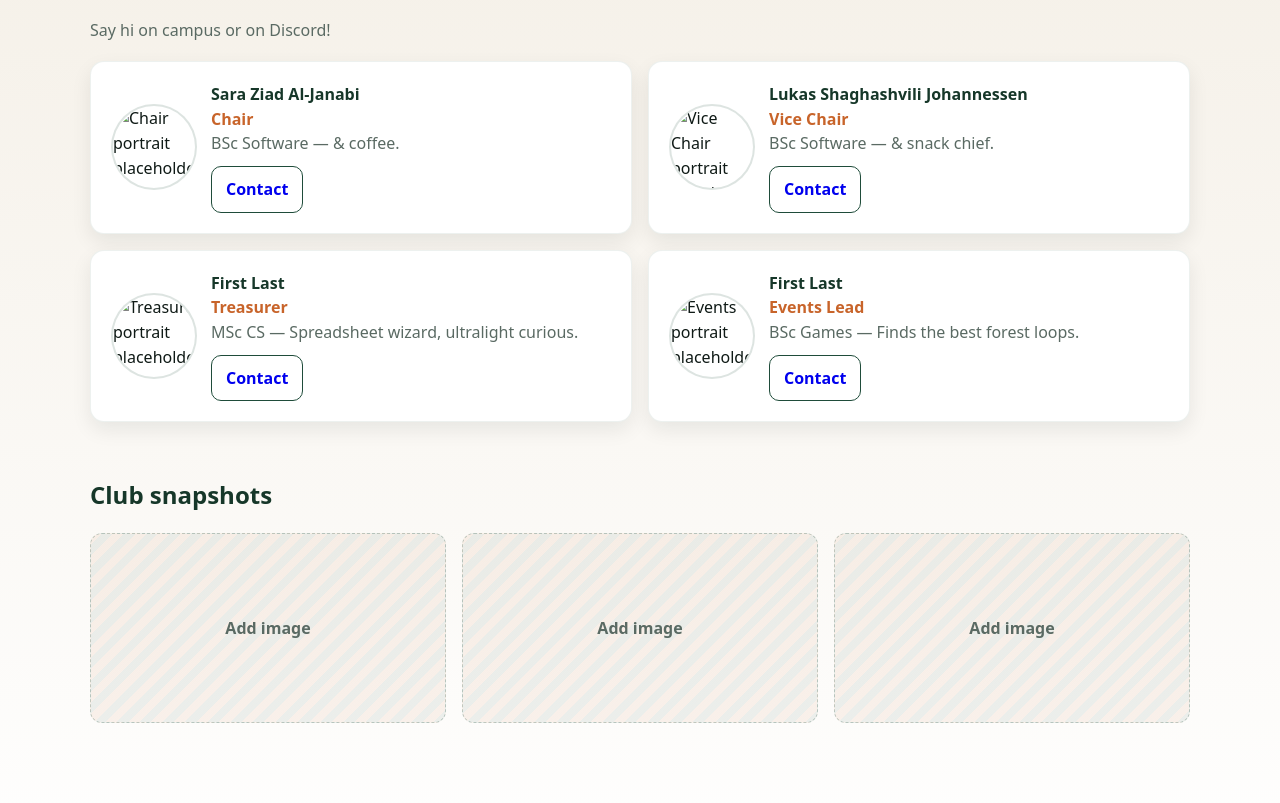
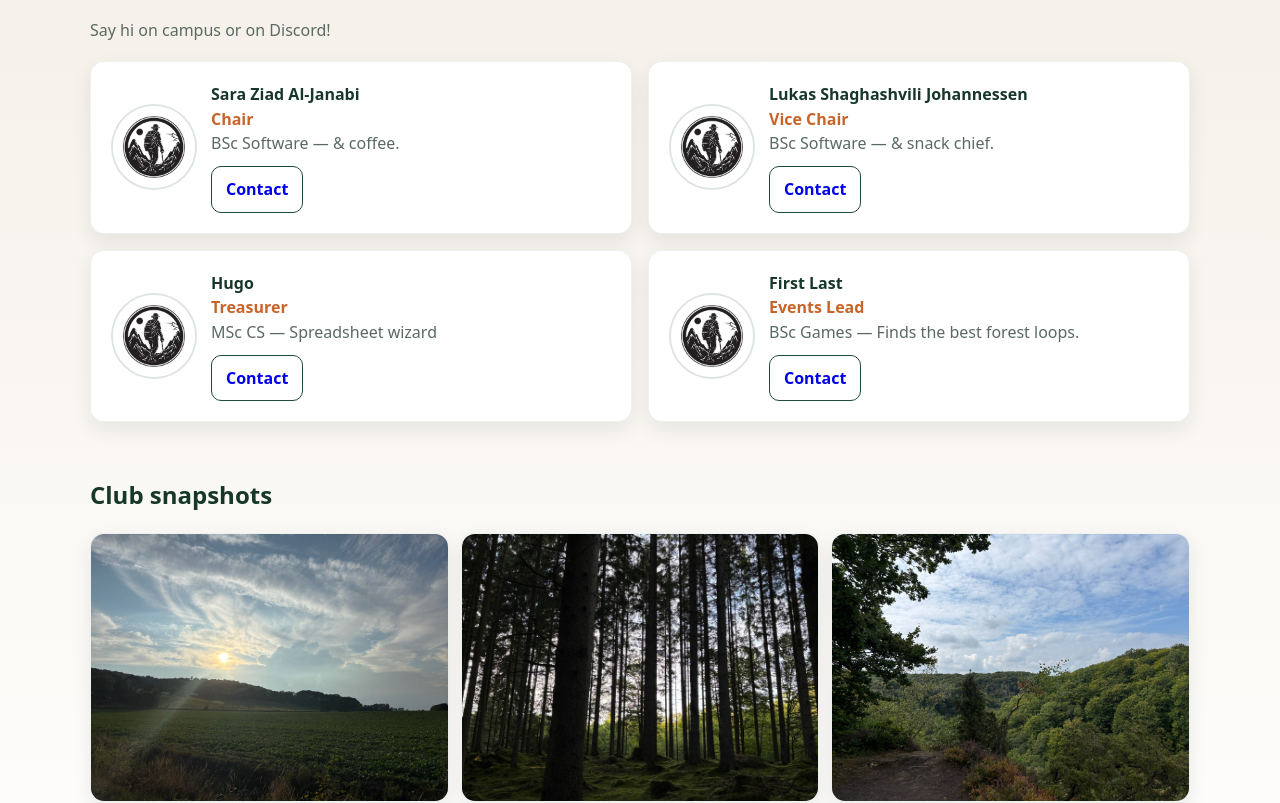
Before and after one commit to Lukas-14/TrekIT, a plain HTML site: page board.html in a window 1280 px wide. Shown: the part 157-960 px from the top of the page. Drawn offline with Linux system fonts and the light colour scheme.

Commit message:
feat: added images

```diff
--- a/board.html
+++ b/board.html
@@ -17,7 +17,7 @@
         <span>TrekIT • ITU Hiking Club</span>
       </a>
       <nav class="navlinks">
-        <a href="index.html">Home</a>
+        <a href="home.html">Home</a>
         <a href="schedule.html">Schedule</a>
         <a class="active" href="board.html">Board</a>
       </nav>
@@ -30,19 +30,18 @@
       <p class="meta" style="margin:8px 0 18px">Say hi on campus or on Discord!</p>
 
       <div class="grid-2">
-        <!-- Member card template: replace placeholder image/text -->
         <div class="card member">
-          <div class="avatar"><img src="images/board1.jpg" alt="Chair portrait placeholder" /></div>
+          <div class="avatar"><img src="images/hiker.jpg" alt="Chair portrait" /></div>
           <div>
             <div class="title">Sara Ziad Al-Janabi</div>
             <div class="role">Chair</div>
             <div class="meta">BSc Software — &amp; coffee.</div>
-            <p style="margin:.6rem 0 0"><a class="btn" href="salj@itu.dk">Contact</a></p>
+            <p style="margin:.6rem 0 0"><a class="btn" href="mailto:salj@itu.dk">Contact</a></p>
           </div>
         </div>
 
         <div class="card member">
-          <div class="avatar"><img src="images/board2.jpg" alt="Vice Chair portrait placeholder" /></div>
+          <div class="avatar"><img src="images/hiker.jpg" alt="Vice Chair portrait" /></div>
           <div>
             <div class="title">Lukas Shaghashvili Johannessen</div>
             <div class="role">Vice Chair</div>
@@ -52,17 +51,17 @@
         </div>
 
         <div class="card member">
-          <div class="avatar"><img src="images/board3.jpg" alt="Treasurer portrait placeholder" /></div>
+          <div class="avatar"><img src="images/hiker.jpg" alt="Treasurer portrait" /></div>
           <div>
-            <div class="title">First Last</div>
+            <div class="title">Hugo</div>
             <div class="role">Treasurer</div>
-            <div class="meta">MSc CS — Spreadsheet wizard, ultralight curious.</div>
+            <div class="meta">MSc CS — Spreadsheet wizard</div>
             <p style="margin:.6rem 0 0"><a class="btn" href="mailto:treasurer@trekit.dk">Contact</a></p>
           </div>
         </div>
 
         <div class="card member">
-          <div class="avatar"><img src="images/board4.jpg" alt="Events portrait placeholder" /></div>
+          <div class="avatar"><img src="images/hiker.jpg" alt="Events Lead portrait" /></div>
           <div>
             <div class="title">First Last</div>
             <div class="role">Events Lead</div>
@@ -72,12 +71,13 @@
         </div>
       </div>
 
-      <div class="section">
+      <!-- New reusable gallery section -->
+      <div class="section gallery">
         <h2 class="title">Club snapshots</h2>
         <div class="grid-3">
-          <div class="ph">Add image</div>
-          <div class="ph">Add image</div>
-          <div class="ph">Add image</div>
+          <figure class="card"><img src="images/img1.jpg" alt="Hiking group" /></figure>
+          <figure class="card"><img src="images/img2.jpg" alt="Trail moment" /></figure>
+          <figure class="card"><img src="images/img3.jpg" alt="Club event" /></figure>
         </div>
       </div>
     </div>
--- a/styles.css
+++ b/styles.css
@@ -298,3 +298,34 @@ footer {
 footer a {
   color: var(--green-700)
 }
+
+/* ---- Gallery (scoped) ---- */
+.section.gallery .grid-3 {
+  display: grid;
+  grid-template-columns: repeat(3, 1fr);
+  gap: 12px;
+  /* closer spacing for gallery images */
+}
+
+.section.gallery .card {
+  padding: 0;
+  border-radius: var(--radius);
+  overflow: hidden;
+  box-shadow: var(--shadow);
+  border: 1px solid rgba(31, 76, 58, .08);
+  aspect-ratio: 4 / 3;
+  margin: 0;
+  /* slightly taller images for impact */
+}
+
+.section.gallery .card img {
+  display: block;
+  width: 100%;
+  height: 100%;
+  object-fit: cover;
+  transition: transform 0.3s ease;
+}
+
+.section.gallery .card img:hover {
+  transform: scale(1.03);
+}
```
Also changed, not shown: home.html (renamed from index.html, +6 -5 lines), schedule.html (+10 -4 lines), images/hiker.jpg (added), images/hiker.png (added), images/img1.jpg (added), images/img2.jpg (added), images/img3.jpg (added), images/lake.jpg (added), images/sara_1.jpg (added), images/sara_2.jpg (added).
